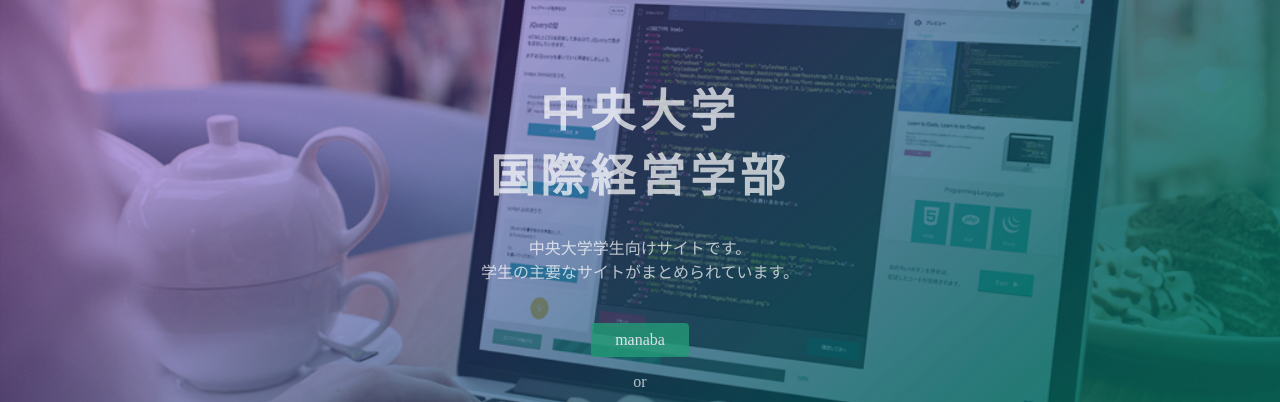
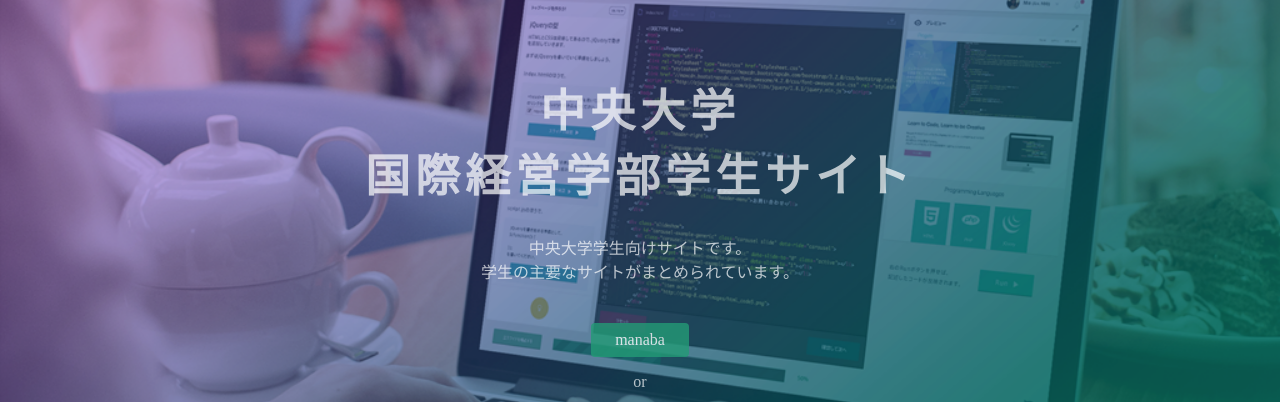
Before and after one commit to Matsuhashi2004/-.github.io, a plain HTML site: page index.html in a window 1280 px wide. Shown: the part 135-537 px from the top of the page. Drawn offline with Linux system fonts and the light colour scheme.

Commit message:
トップに文言を追加

```diff
--- a/index.html
+++ b/index.html
@@ -23,7 +23,7 @@
   </header>
   <div class="top-wrapper">
     <div class="container">
-      <h1>中央大学<br>国際経営学部</h1>
+      <h1>中央大学<br>国際経営学部学生サイト</h1>
       <p>中央大学学生向けサイトです。<br>学生の主要なサイトがまとめられています。</p>
       <div class="btn-wrapper">
         <a href="https://room.chuo-u.ac.jp/ct/home" class="btn signup">manaba</a>
```
